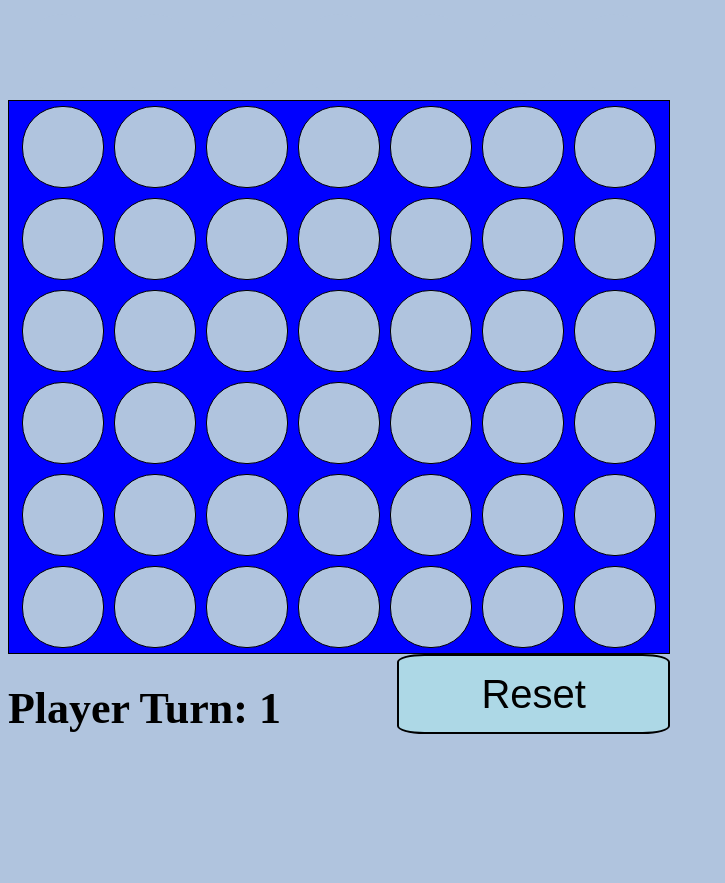
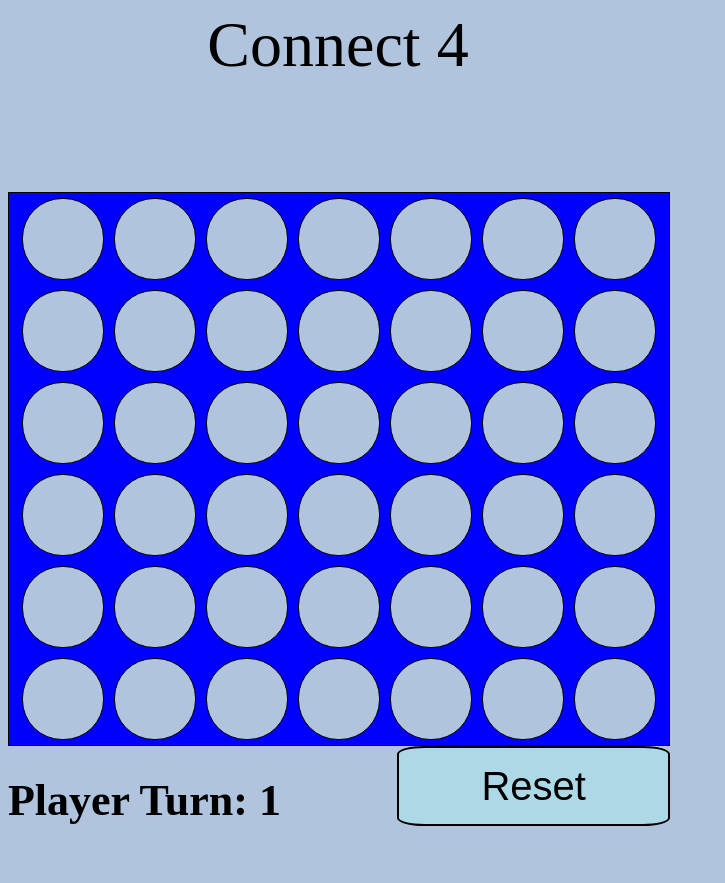
Before and after one commit to alexmcdermid/connect4, a plain HTML site: page index.html in a window 1280 px wide. Shown: the whole page, without its empty margins (0-725 px from the left). Drawn offline with Linux system fonts and the light colour scheme.

Commit message:
add title into webpage

```diff
--- a/index.html
+++ b/index.html
@@ -16,6 +16,9 @@
         <!--[if lt IE 7]>
             <p class="browsehappy">You are using an <strong>outdated</strong> browser. Please <a href="#">upgrade your browser</a> to improve your experience.</p>
         <![endif]-->
+        <div class='title'>
+            Connect 4
+        </div>
         <div class="upper">
             <div id="1" class="square"></div>
             <div id="2" class="square"></div>
--- a/style.css
+++ b/style.css
@@ -1,5 +1,12 @@
 body {
     background-color:lightsteelblue;
+}
+.title {
+    display:flex;
+    width:660px;
+    height: 92px;
+    font-size: 64px;
+    justify-content: center;
 }
 .board {
     border: 1px solid black;
```
